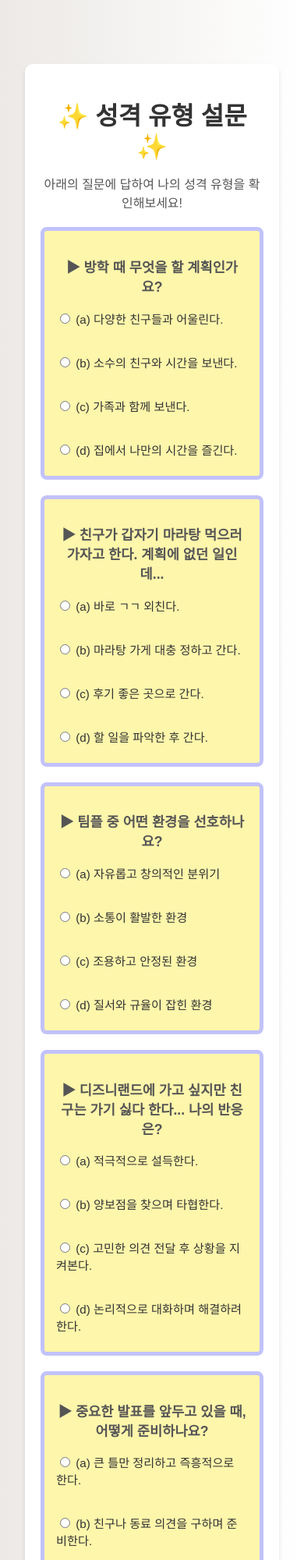
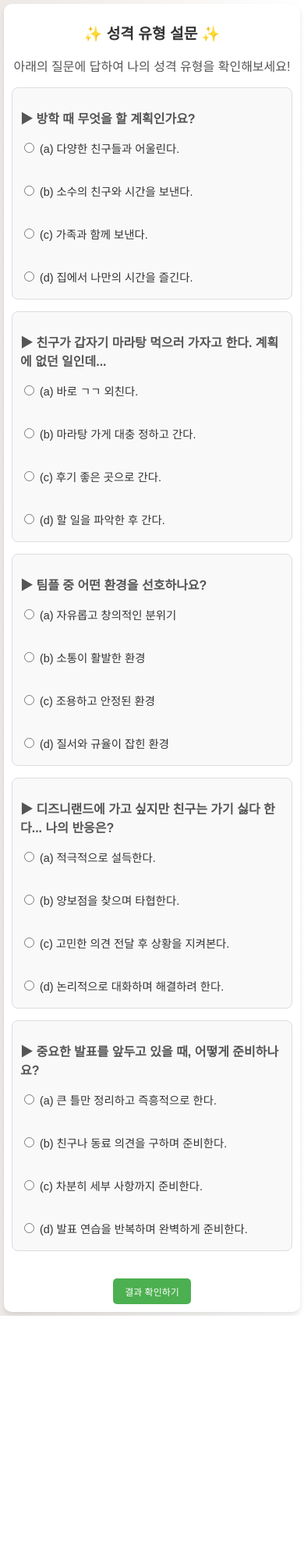
Before and after one commit to gaallmin/student-rapo-creation-activity, a plain HTML site: page index.html in a window 390 px wide. Shown: the top 2000 px of the page at 78% size. After the commit the page ends 1687 px from the top, so only its background shows below. Drawn offline with Linux system fonts and the light colour scheme.

Commit message:
responsive design

```diff
--- a/index.html
+++ b/index.html
@@ -4,7 +4,7 @@
   <meta charset="UTF-8">
   <meta name="viewport" content="width=device-width, initial-scale=1.0">
   <title>성격 유형 설문</title>
-  <link rel="stylesheet" href="/static/style.css">
+  <link rel="stylesheet" href="/static/styles.css">
 </head>
 <body>
   <div class="container">
--- a/scripts.js
+++ b/scripts.js
@@ -27,24 +27,28 @@ function calculateResult() {
   let imagePath = '';
   switch (personality) {
     case 'a':
-      imagePath = 'images/type_a.jpg'; // Type A 이미지
+      imagePath = 'static/images/type_a.jpg'; // Type A 이미지
       break;
     case 'b':
-      imagePath = 'images/type_b.jpg'; // Type B 이미지
+      imagePath = 'static/images/type_b.jpg'; // Type B 이미지
       break;
     case 'c':
-      imagePath = 'images/type_c.jpg'; // Type C 이미지
+      imagePath = 'static/images/type_c.jpg'; // Type C 이미지
       break;
     case 'd':
-      imagePath = 'images/type_d.jpg'; // Type D 이미지
+      imagePath = 'static/images/type_d.jpg'; // Type D 이미지
       break;
     default:
       alert("결과를 계산할 수 없습니다.");
       return;
   }
 
+  // 동적으로 팝업 크기 조정 (화면 크기의 80%)
+  const width = Math.min(window.innerWidth * 0.8, 600); // 최대 600px
+  const height = Math.min(window.innerHeight * 0.8, 400); // 최대 400px
+
   // 팝업 창에서 이미지 표시
-  const popup = window.open('', '_blank', 'width=600,height=400');
+  const popup = window.open('', '_blank', `width=${width},height=${height},scrollbars=no,resizable=no`);
   popup.document.write(`
     <html>
       <head>
--- a/static/style.css
+++ b/static/styles.css
@@ -1,13 +1,13 @@
 body {
   font-family: 'Arial', sans-serif;
   background: linear-gradient(to right, #ece9e6, #ffffff);
-  margin: 1em;
-  padding: 1em;
+  margin: 0;
+  padding: 0;
 }
 
 .container {
   max-width: 700px;
-  margin: 50px auto;
+  margin: 20px auto;
   background: #fff;
   padding: 20px;
   border-radius: 10px;
@@ -26,10 +26,10 @@ p {
 }
 
 .question-card {
-  background: #fef6ab;
+  background: #f9f9f9;
   margin: 20px 0;
   padding: 15px;
-  border: 5px solid #c2c2fb;
+  border: 1px solid #ddd;
   border-radius: 8px;
   text-align: left;
 }
@@ -37,7 +37,6 @@ p {
 .question-card p {
   font-size: 1.1rem;
   font-weight: bold;
-  text-align: center;
 }
 
 label {
@@ -63,12 +62,51 @@ button:hover {
   background-color: #45a049;
 }
 
-#result {
-  margin-top: 20px;
-  padding: 15px;
-  background: #f9f9f9;
-  border: 2px solid #4CAF50;
-  border-radius: 5px;
-  color: #333;
-  font-size: 1.2rem;
+@media (max-width: 768px) {
+  .container {
+    margin: 10px;
+    padding: 15px;
+  }
+
+  h1 {
+    font-size: 1.5rem;
+  }
+
+  p {
+    font-size: 1rem;
+  }
+
+  .question-card {
+    padding: 10px;
+    margin: 15px 0;
+  }
+
+  button {
+    font-size: 14px;
+    padding: 10px 20px;
+  }
 }
+
+@media (max-width: 480px) {
+  .container {
+    margin: 5px;
+    padding: 10px;
+  }
+
+  h1 {
+    font-size: 1.2rem;
+  }
+
+  .question-card p {
+    font-size: 1rem;
+  }
+
+  label {
+    font-size: 0.9rem;
+  }
+
+  button {
+    font-size: 12px;
+    padding: 8px 15px;
+  }
+}
```
Also changed, not shown: static/images/type_d.jpg.
